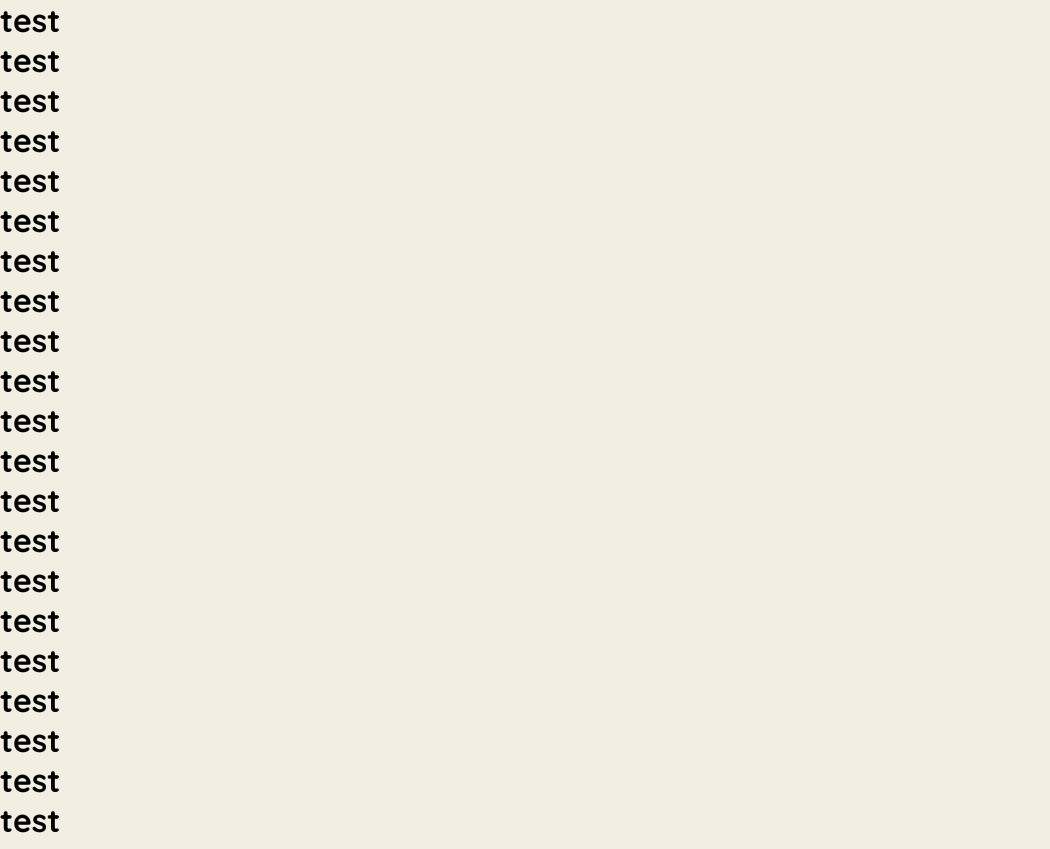
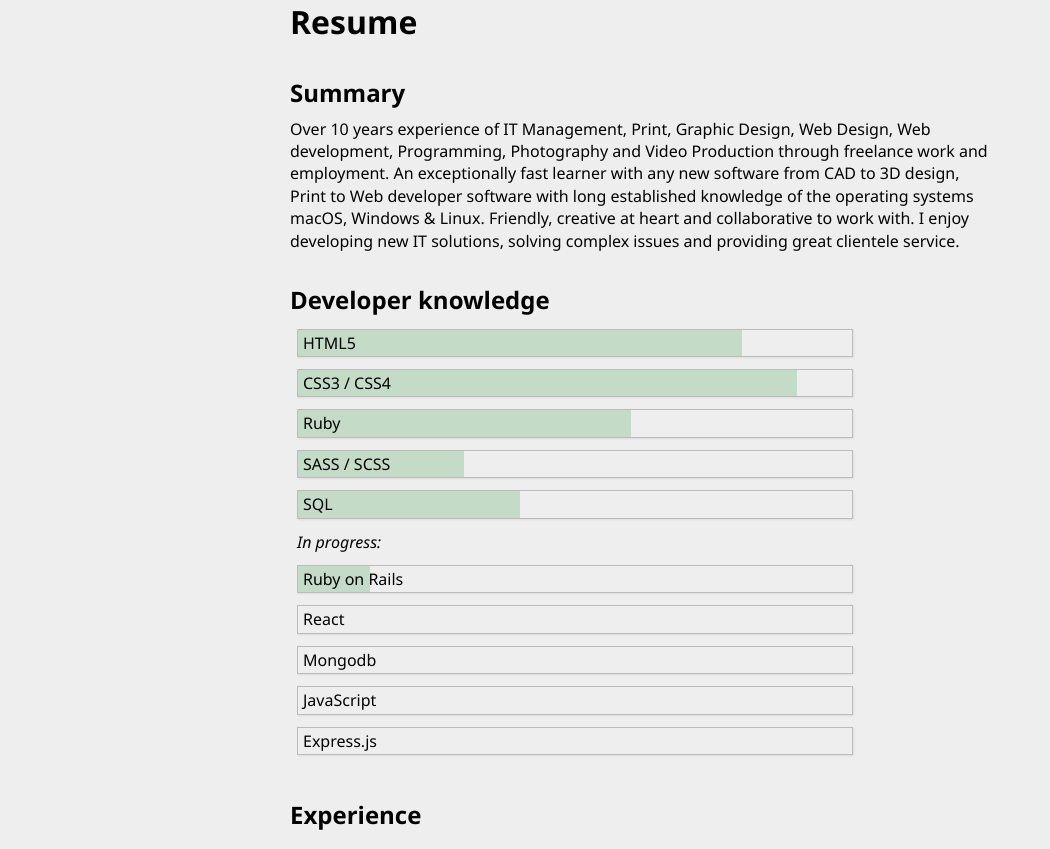
Before and after one commit to okichan/portfolio_v2, a PHP site: page /resume.html in a window 1280 px wide; the page is wider, and only the part inside the window is pictured. Shown: the top 849 px of that part, without its empty margins (0-1050 px from the left). Run offline with PHP 8.4, Linux system fonts and the light colour scheme; some libraries are stand-ins or nearby versions.

Commit message:
Add resume

```diff
--- a/assets/main.css
+++ b/assets/main.css
@@ -150,7 +150,6 @@
 
 .col-right > p {
 	text-shadow: 1px 1px 4px rgba(77, 77, 77, 0.3);
-    font-family: 'Quicksand', sans-serif;
     font-size: 16px;
     line-height: 1.4;
     width: 80%;
@@ -231,10 +230,6 @@
 	line-height: 2em;
 	text-shadow: 1px 1px 4px rgba(77, 77, 77, 0.3);
 
-}
-
-.page-frame-3 li {
-    font-family: 'Quicksand', sans-serif;
 }
 
 .page-frame-3 li a {
@@ -714,7 +709,6 @@
 			}
 
 			.col-right p {
-				font-family: 'Quicksand', sans-serif;
 				font-size: 17px;
 				padding: 10px 35px;
 				/* margin: 15px 0; */
@@ -827,7 +821,6 @@
 			}
 
 			.page-frame-3 li {
-				font-family: 'Quicksand', sans-serif;
 				font-size: 20px;
 				line-height: 2em;
 				/* padding-left: 30%; */
--- /dev/null
+++ b/assets/resume.css
@@ -0,0 +1,82 @@
+* {
+    margin: 0;
+    line-height: 1.4;
+    font-family: 'Segoe UI', Tahoma, Geneva, Verdana, sans-serif;
+    /* font-family: Verdana, Geneva, Tahoma, sans-serif; */
+    background-color: #eee;
+}
+
+body {
+    padding: 0px 15px;
+    max-width: 700px;
+    margin: 0 auto;
+}
+
+.space-below-summary {
+    border: 4px solid transparent;
+}
+
+h2 {
+    padding-top: 1.3em;
+    /* border: 3px solid pink; */
+}
+
+h3 {
+    padding-top: 1em;
+    /* border: 3px solid pink; */
+}
+
+h4 {
+    padding-top: 1em;
+    /* border: 3px solid pink; */
+}
+
+ul {
+    list-style: none;
+    padding-left: 7px;
+}
+
+li {
+    width: 80%;
+    border: 1px solid #bbb;
+    box-shadow: 1px 1px 2px #ddd;
+    margin: 12px 0;
+    /* padding: 6px; */
+}
+
+.bar {
+    background-color: rgba(158, 202, 165, 0.53);
+}
+
+.bar1 {width: 80%;}
+.bar2 {width: 90%;}
+.bar3 {width: 60%;}
+.bar4 {width: 30%;}
+.bar5 {width: 40%;}
+.bar6 {width: 13%;}
+.bar7 {width: 0%;}
+.bar8 {width: 0%;}
+.bar9 {width: 0%;}
+.bar10 {width: 0%;}
+
+.bar p {
+    padding: 2px 5px;
+    background-color: transparent;
+}
+
+footer {
+    margin: 2.5em 0em 0.7em 0;
+    float: right;
+}
+
+footer a {
+    color: inherit;
+    text-decoration-skip: ink;
+
+}
+
+footer a:hover {
+    color: rgb(98, 195, 114);
+    text-decoration: none;
+
+}
--- a/resume.html
+++ b/resume.html
@@ -5,10 +5,9 @@
         <meta charset="UTF-8">
         <meta name="viewport" content="width=device-width, initial-scale=1.0">
         <meta http-equiv="X-UA-Compatible" content="ie=edge">
-        <link rel="stylesheet" href="/assets/main.css">
+        <!-- <link rel="stylesheet" href="/assets/main.css"> -->
+        <link rel="stylesheet" href="/assets/resume.css">
         <link rel="stylesheet" href="/assets/css3-animate-it-master/css/animations.css">
-        <link href="https://fonts.googleapis.com/css?family=Quicksand:400,500,700|Rubik:400,500" rel="stylesheet">
-
         <!-- this one is for google -->
         <meta name="description" content="Tomomi's Portfolio">
         <meta name="author" content="Tomomi Oki">
@@ -16,8 +15,8 @@
         <!-- this one (Open Graph) is for facebook, slack etc -->
         <meta property="og:title" content="Tomomi's Portfolio">
         <meta property="og:description" content="This website is Tomomi's first portfolio. She spent a lot of hours making this.">
-        <meta property="og:image" content="https://burgler-defense-36121.netlify.com/assets/tsuru.png">
-        <meta property="og:url" content="https://burgler-defense-36121.netlify.com/">
+        <meta property="og:image" content="https://tomomioki.netlify.com/assets/hagi.png">
+        <meta property="og:url" content="https://tomomioki.netlify.com/">
 
         <!-- Favicon -->
         <link rel="apple-touch-icon" sizes="180x180" href="/assets/apple-touch-icon.png">
@@ -27,38 +26,69 @@
         <link rel="mask-icon" href="/assets/safari-pinned-tab.svg" color="#5bbad5">
         <meta name="theme-color" content="#ffffff">
 
-        <title>Tomomi OKi | Portfolio</title>
+        <title>Tomomi OKi | Resume</title>
     </head>
 
 <body>
-    <h1>test</h1>
-    <h1>test</h1>
-    <h1>test</h1>
-    <h1>test</h1>
-    <h1>test</h1>
-    <h1>test</h1>
-    <h1>test</h1>
-    <h1>test</h1>
-    <h1>test</h1>
-    <h1>test</h1>
-    <h1>test</h1>
-    <h1>test</h1>
-    <h1>test</h1>
-    <h1>test</h1>
-    <h1>test</h1>
-    <h1>test</h1>
-    <h1>test</h1>
-    <h1>test</h1>
-    <h1>test</h1>
-    <h1>test</h1>
-    <h1>test</h1>
-    <h1>test</h1>
-    <div class='animatedParent'>
-        <img class='animated swing'src="http://www.telegraphicsinc.com/wp-content/themes/tg-base/library/images/tg-letters.png" alt="">
-        <h2 class='animated bounceInDown'>It Works!</h2>
-        <h2 class='animated bounceInDown'>It Works!</h2>
-    </div>
+    <h1 id="#top">Resume</h1>
+    <h2>Summary</h2>
+    <div class="space-below-summary"></div>
+    <p>Over 10 years experience of IT Management, Print, Graphic Design, Web Design, Web development, Programming, Photography and Video Production through freelance work and employment.
 
+    An exceptionally fast learner with any new software from CAD to 3D design, Print to Web developer software with long established knowledge of the operating systems macOS, Windows & Linux.
+
+    Friendly, creative at heart and collaborative to work with. I enjoy developing new IT solutions, solving complex issues and providing great clientele service.</p>
+
+    <h2>Developer knowledge</h2>
+    <ul>
+        <li><div class="bar bar1"><p>HTML5</p> </div></li>
+        <li><div class="bar bar2"><p>CSS3 / CSS4</p> </div></li>
+        <li><div class="bar bar3"><p>Ruby</p> </div></li>
+        <li><div class="bar bar4"><p>SASS&#160;/&#160;SCSS</p> </div></li>
+        <li><div class="bar bar5"><p>SQL</p> </div></li>
+
+        <p><em> In progress:</em> </p>
+        <li><div class="bar bar6"><p>Ruby&#160;on&#160;Rails</p> </div></li>
+        <li><div class="bar bar7"><p>React</p> </div></li>
+        <li><div class="bar bar8"><p>Mongodb</p> </div></li>
+        <li><div class="bar bar9"><p>JavaScript</p> </div></li>
+        <li><div class="bar bar10"><p>Express.js</p> </div></li>
+    </ul>
+
+    <h2>Experience</h2>
+        <h4>Production Set-up Officer</h4>
+        <h5>GBW (2009 -2017)</h5>
+        <p>Lecturer at the academy turning students into developers. I help organise and design the curriculum for the full time students.</p>
+        <br>
+
+        <h4>Customer Support Officer</h4>
+        <h5>GBW (2009 -2017)</h5>
+        <p>Lecturer at the academy turning students into developers. I help organise and design the curriculum for the full time students.</p>
+        <br>
+
+        <h4>Sales Assistant</h4>
+        <h5>Kondo Tricot</h5>
+        <p>Lecturer at the academy turning students into developers. I help organise and design the curriculum for the full time students.</p>
+
+    <h2>Other Skills</h2>
+        <h3>Languages</h3>
+        <p>English (fluent)</p>
+        <p>Japanese (native)</p>
+
+        <h3>Software</h3>
+        <p>Microsoft Office</p>
+        <p>JIRA</p>
+        <p>VS Code</p>
+        <p>Cmder</p>
+        <p>SQL Server 2014</p>
+
+        <h3>Certifiacates</h3>
+        <p>Diploma of Information Technology - Coder Academy</p>
+
+    <footer>
+        <a href="#top">Top</a> |
+        <a href="index.html">Home</a>
+    </footer>
 
 
     <script src="https://ajax.googleapis.com/ajax/libs/jquery/3.2.1/jquery.min.js"></script>
```
Also changed, not shown: readme.md.
